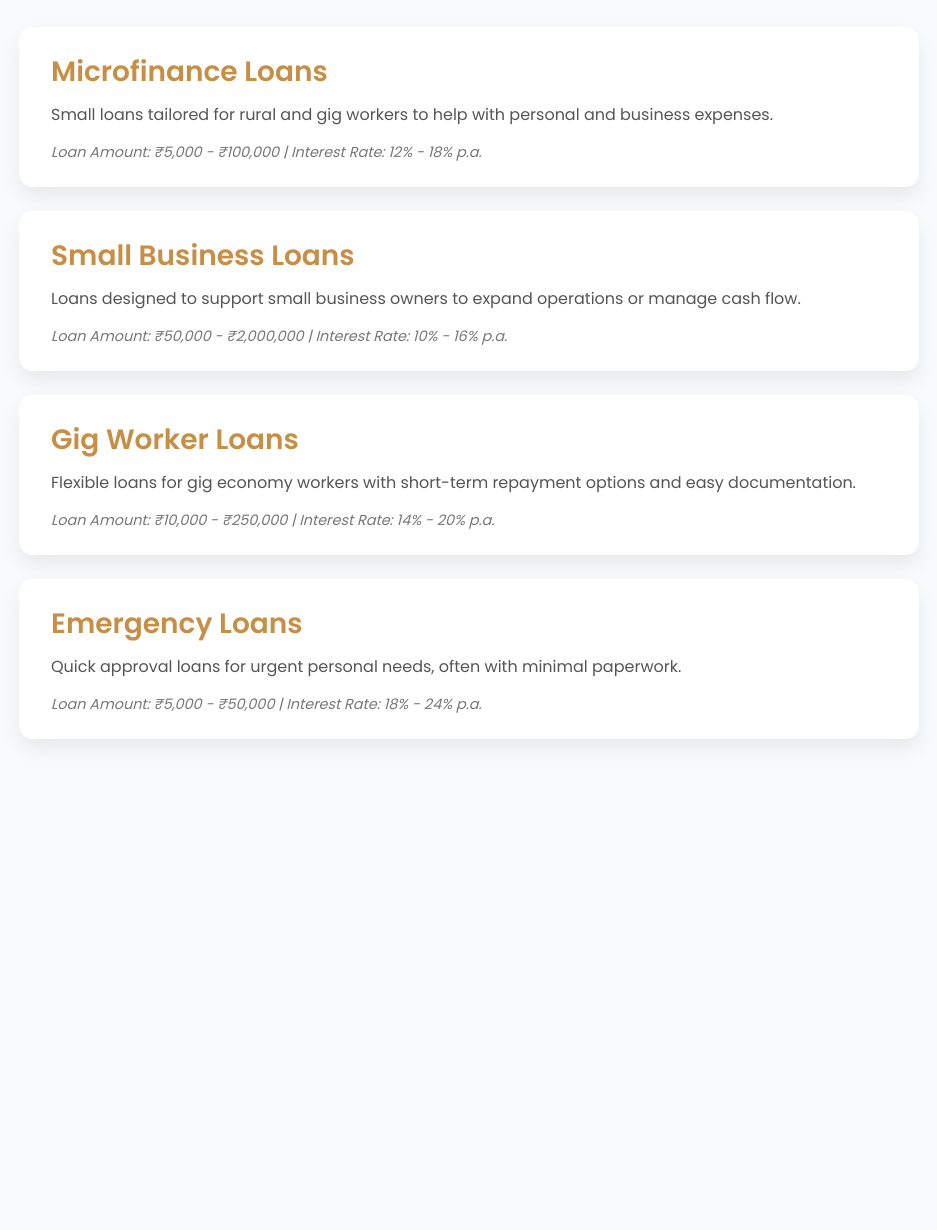
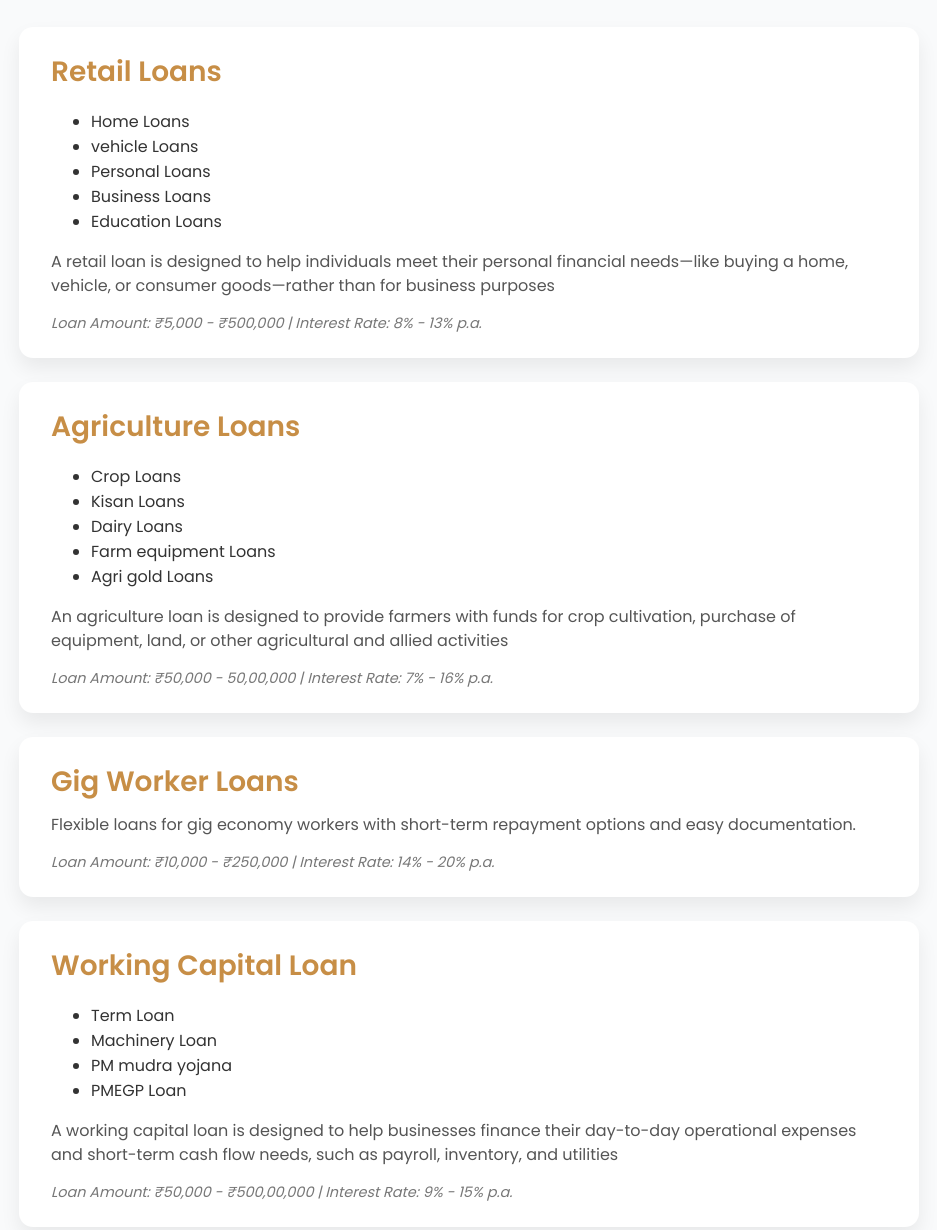
Before and after one commit to aayushi2882/credify, a plain HTML site: page loan-types.html in a window 1280 px wide. Shown: the part 130-1360 px from the top of the page, without its empty margins (171-1108 px from the left). Before the commit the page ends 933 px from the top, so only its background shows below. Drawn offline with Linux system fonts and the light colour scheme.

Commit message:
loan related changes

```diff
--- a/loan-types.html
+++ b/loan-types.html
@@ -81,19 +81,31 @@
     <h1>Loan Types Available</h1>
 
     <div class="loan-type-card">
-      <div class="loan-title">Microfinance Loans</div>
+      <div class="loan-title">Retail Loans</div>
+      <ul>
+        <li>Home Loans</li>
+        <li>vehicle Loans</li>
+        <li>Personal Loans</li>
+        <li>Business Loans</li>
+        <li>Education Loans</li>
+      </ul>
       <div class="loan-description">
-        Small loans tailored for rural and gig workers to help with personal and business expenses.
-      </div>
-      <div class="loan-details">Loan Amount: ₹5,000 - ₹100,000 | Interest Rate: 12% - 18% p.a.</div>
+        A retail loan is designed to help individuals meet their personal financial needs—like buying a home, vehicle, or consumer goods—rather than for business purposes</div>
+      <div class="loan-details">Loan Amount: ₹5,000 - ₹500,000 | Interest Rate: 8% - 13% p.a.</div>
     </div>
 
     <div class="loan-type-card">
-      <div class="loan-title">Small Business Loans</div>
+      <div class="loan-title">Agriculture Loans</div>
+      <ul>
+        <li>Crop Loans</li>
+        <li>Kisan Loans</li>
+        <li>Dairy Loans</li>
+        <li>Farm equipment Loans</li>
+        <li>Agri gold Loans</li>
+      </ul>
       <div class="loan-description">
-        Loans designed to support small business owners to expand operations or manage cash flow.
-      </div>
-      <div class="loan-details">Loan Amount: ₹50,000 - ₹2,000,000 | Interest Rate: 10% - 16% p.a.</div>
+       An agriculture loan is designed to provide farmers with funds for crop cultivation, purchase of equipment, land, or other agricultural and allied activities</div>
+      <div class="loan-details">Loan Amount: ₹50,000 - 50,00,000 | Interest Rate: 7% - 16% p.a.</div>
     </div>
 
     <div class="loan-type-card">
@@ -105,11 +117,16 @@
     </div>
 
     <div class="loan-type-card">
-      <div class="loan-title">Emergency Loans</div>
+      <div class="loan-title">Working Capital Loan</div>
+      <ul>
+      <li>Term Loan</li>
+      <li>Machinery Loan</li>
+      <li>PM mudra yojana</li>
+      <li>PMEGP Loan</li>
+      </ul>
       <div class="loan-description">
-        Quick approval loans for urgent personal needs, often with minimal paperwork.
-      </div>
-      <div class="loan-details">Loan Amount: ₹5,000 - ₹50,000 | Interest Rate: 18% - 24% p.a.</div>
+        A working capital loan is designed to help businesses finance their day-to-day operational expenses and short-term cash flow needs, such as payroll, inventory, and utilities</div>
+      <div class="loan-details">Loan Amount: ₹50,000 - ₹500,00,000 | Interest Rate: 9% - 15% p.a.</div>
     </div>
   </div>
 </body>
--- a/style.css
+++ b/style.css
@@ -676,3 +676,4 @@ h1 {
       color: white;
       box-shadow: 0 6px 15px rgba(199,142,70,0.4);
     }
+/* form new */
```
Also changed, not shown: script.js (line endings or trailing spaces), 1 other file.
